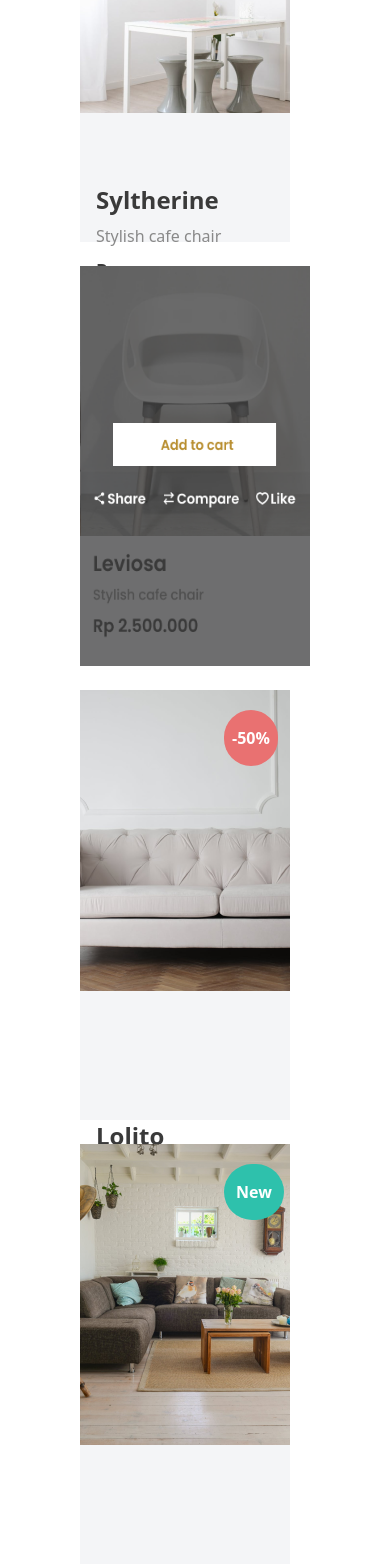
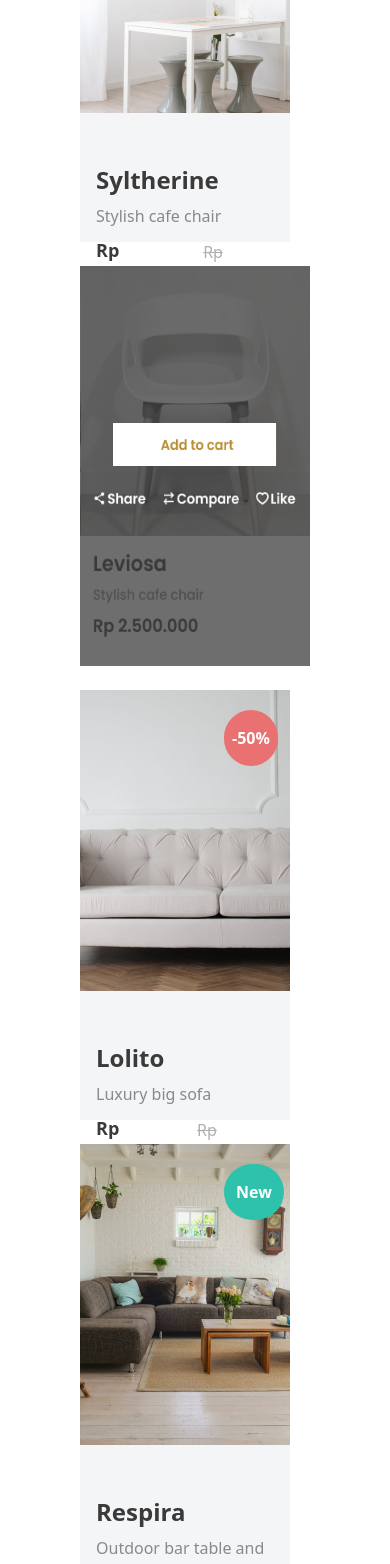
Before and after one commit to Mehakzeeshan/hackathon2, a Next.js app: page / in a window 390 px wide. Shown: the part 1656-3220 px from the top of the page. Built offline with nearby package versions, Linux system fonts and the light colour scheme.

Commit message:
responsiveness1

```diff
--- a/src/app/components/productsSection.tsx
+++ b/src/app/components/productsSection.tsx
@@ -17,7 +17,7 @@ export default function ProductSection () {
                 }}>
                   <span className="rounded-full bg-[#e97171] text-white px-2 py-4 absolute top-5 md:left-[170px] left-36 font-semibold ">-30%</span>
                 </div>
-                <h3 className="text-[#3a3a3a] font-bold text-2xl md:mt-[8px] mt-[-50px] ml-4">Syltherine</h3>
+                <h3 className="text-[#3a3a3a] font-bold text-2xl md:mt-[8px] mt-[-70px] ml-4">Syltherine</h3>
                 <p className="text-[#898989] mt-2  ml-4 font-medium">Stylish cafe chair</p>
                 <div className="flex gap-2 ml-4 mt-2">
                 <h3 className="text-[#3a3a3a] font-bold text-lg">Rp 2.500.000</h3>
@@ -44,7 +44,7 @@ export default function ProductSection () {
                 }}>
                   <span className="rounded-full bg-[#e97171] text-white px-2 py-4 absolute top-5 md:left-[170px] left-36 font-semibold ">-50%</span>
                 </div>
-                <h3 className="text-[#3a3a3a] font-bold text-2xl mt-[8px] ml-4">Lolito</h3>
+                <h3 className="text-[#3a3a3a] font-bold text-2xl md:mt-[8px] mt-[-70px] ml-4">Lolito</h3>
                 <p className="text-[#898989] mt-2  ml-4 font-medium">Luxury big sofa</p>
                 <div className="flex gap-1 ml-4 mt-2">
                 <h3 className="text-[#3a3a3a] font-bold text-lg">Rp 7.000.000</h3>
@@ -65,7 +65,7 @@ export default function ProductSection () {
                 }}>
                   <span className="rounded-full bg-[#2ec1ac] text-white px-3 py-4 absolute top-5 md:left-[170px] left-36 font-semibold ">New</span>
                 </div>
-                <h3 className="text-[#3a3a3a] font-bold text-2xl mt-[8px] ml-4">Respira</h3>
+                <h3 className="text-[#3a3a3a] font-bold text-2xl md:mt-[8px] mt-[-70px] ml-4">Respira</h3>
                 <p className="text-[#898989] mt-2  ml-4 font-medium">Outdoor bar table and sofa</p>
                 <div className="flex gap-2 ml-4 mt-2">
                 <h3 className="text-[#3a3a3a] font-bold text-lg">Rp 500.000</h3>
@@ -89,7 +89,7 @@ export default function ProductSection () {
                 }}>
 
                 </div>
-                <h3 className="text-[#3a3a3a] font-bold text-2xl mt-[8px] ml-4">Grifo</h3>
+                <h3 className="text-[#3a3a3a] font-bold text-2xl md:mt-[8px] mt-[-70px] ml-4">Grifo</h3>
                 <p className="text-[#898989] mt-2  ml-4 font-medium">Night Lamp</p>
                 <div className="flex gap-2 ml-4 mt-2">
                 <h3 className="text-[#3a3a3a] font-bold text-lg">Rp 1.500.000</h3>
@@ -109,7 +109,7 @@ export default function ProductSection () {
                 }}>
                   <span className="rounded-full bg-[#2ec1ac] text-white px-3 py-4 absolute top-5 md:left-[170px] left-36 font-semibold ">New</span>
                 </div>
-                <h3 className="text-[#3a3a3a] font-bold text-2xl mt-[8px] ml-4">Muggo</h3>
+                <h3 className="text-[#3a3a3a] font-bold text-2xl md:mt-[8px] mt-[-70px] ml-4">Muggo</h3>
                 <p className="text-[#898989] mt-2  ml-4 font-medium">Small mug</p>
 
                 <h3 className="text-[#3a3a3a] font-bold text-lg ml-4">Rp 150.000</h3>
@@ -130,7 +130,7 @@ export default function ProductSection () {
                 }}>
                   <span className="rounded-full bg-[#e97171] text-white px-2 py-4 absolute top-5 md:left-[170px] left-36 font-semibold ">-50%</span>
                 </div>
-                <h3 className="text-[#3a3a3a] font-bold text-2xl mt-[8px] ml-4">Pingky</h3>
+                <h3 className="text-[#3a3a3a] font-bold text-2xl md:mt-[8px] mt-[-70px] ml-4">Pingky</h3>
                 <p className="text-[#898989] mt-2  ml-4 font-medium">Cute bed set</p>
                 <div className="flex gap-2 ml-4 mt-2">
                 <h3 className="text-[#3a3a3a] font-bold text-lg">Rp 7.000.000</h3>
@@ -151,7 +151,7 @@ export default function ProductSection () {
                 }}>
                   <span className="rounded-full bg-[#2ec1ac] text-white px-3 py-4 absolute top-5 md:left-[170px] left-36 font-semibold ">New</span>
                 </div>
-                <h3 className="text-[#3a3a3a] font-bold text-2xl mt-[8px] ml-4">Potty</h3>
+                <h3 className="text-[#3a3a3a] font-bold text-2xl md:mt-[8px] mt-[-70px] ml-4">Potty</h3>
                 <p className="text-[#898989] mt-2  ml-4 font-medium">Minimalist flower pot</p>
                 <div className="flex gap-2 ml-4 mt-2">
                 <h3 className="text-[#3a3a3a] font-bold text-lg">Rp 500.000</h3>
```
